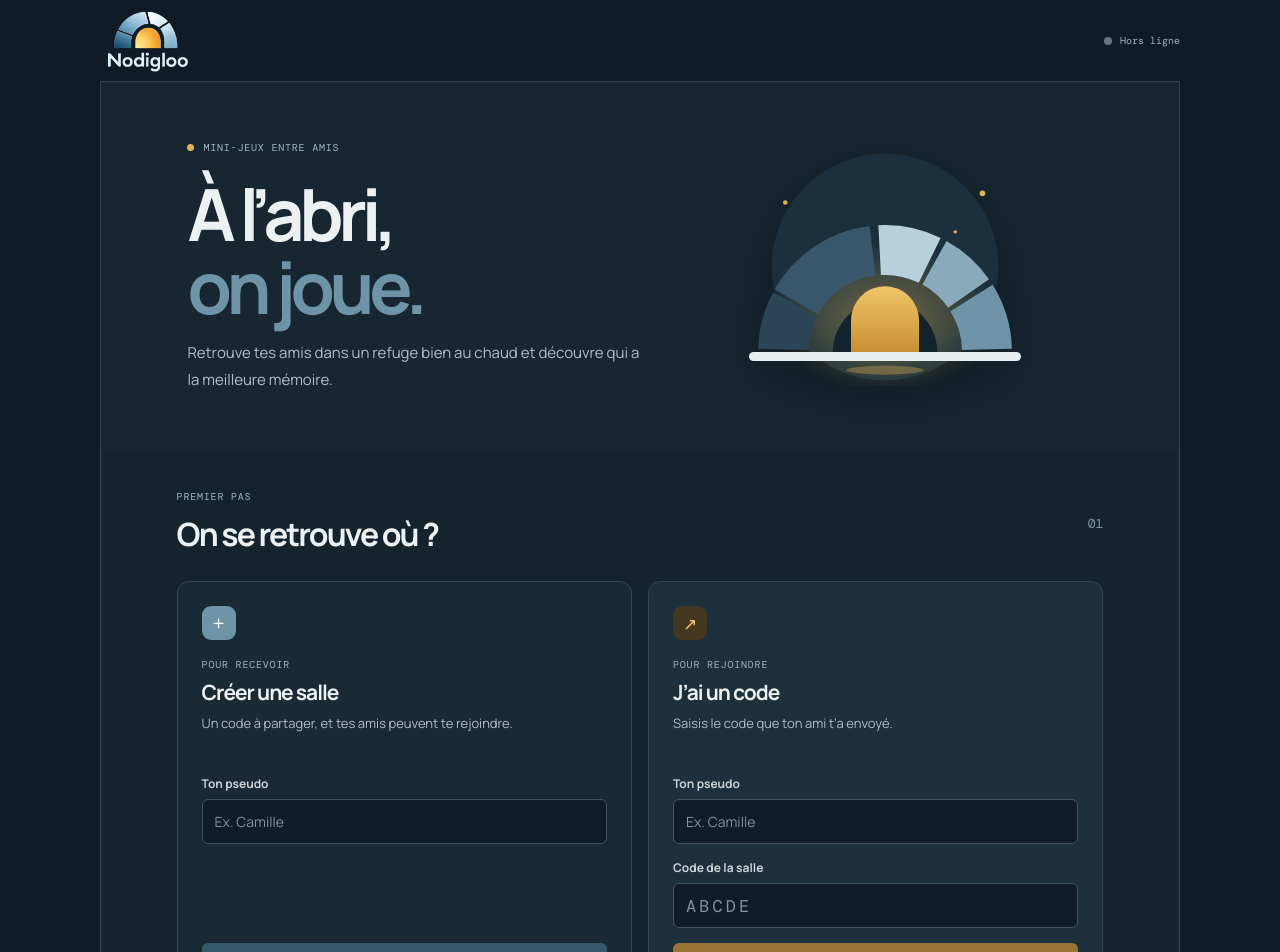
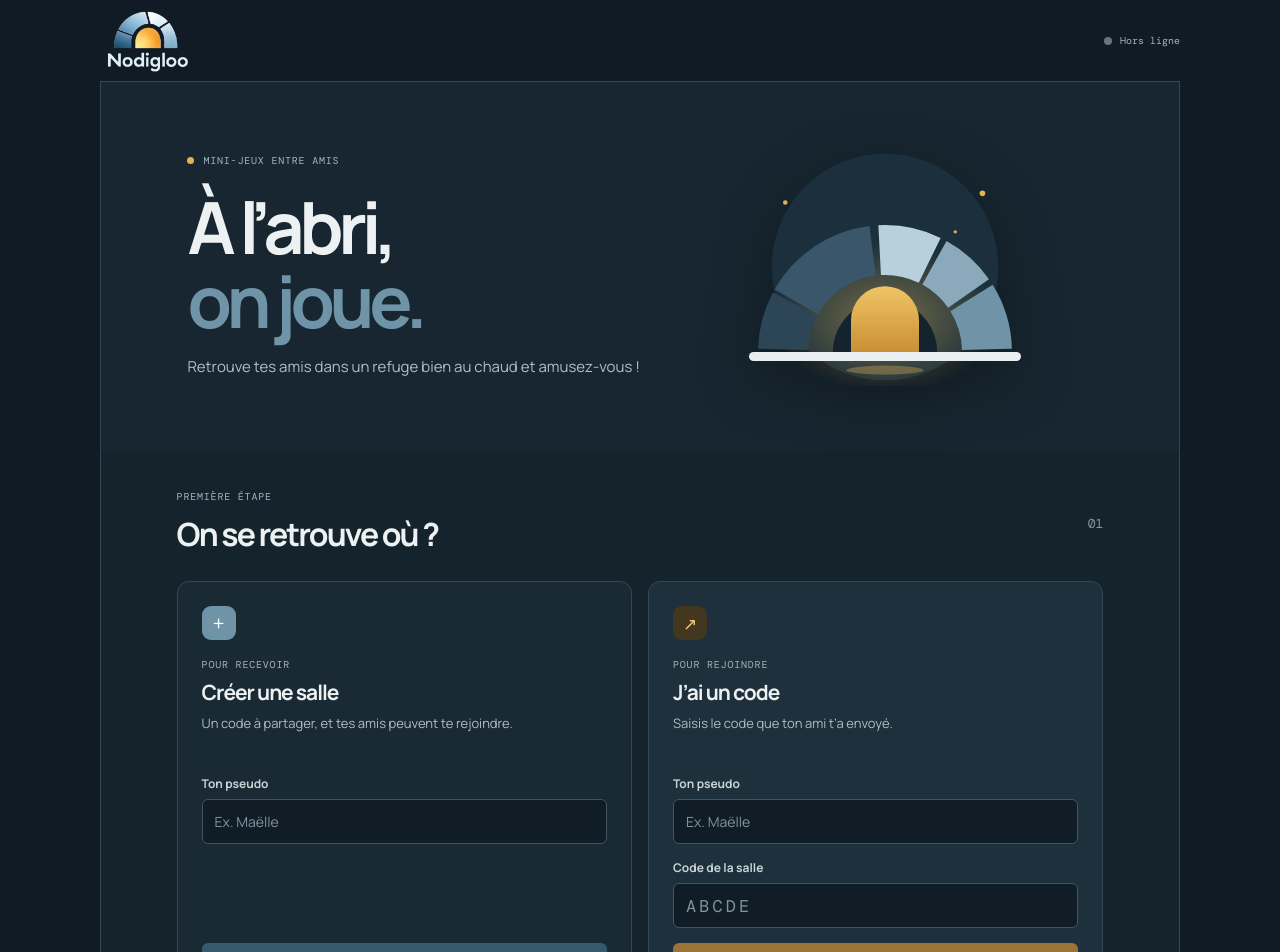
Before and after one commit to MaelleN95/nodigloo, a React (Vite) app in the folder apps/client/: page / in a window 1280 px wide. Shown: the top 952 px of the page. Built offline with nearby package versions, Linux system fonts and the light colour scheme; no server answers.

Commit message:
style: update the home and lobby wording

```diff
--- a/apps/client/index.html
+++ b/apps/client/index.html
@@ -7,7 +7,7 @@
     <link rel="icon" type="image/svg+xml" href="/favicon.svg" />
     <link rel="icon" type="image/png" href="/favicon.png" />
     <meta name="theme-color" content="#101b25" />
-    <meta name="description" content="Retrouve tes amis dans un refuge bien au chaud et joue au quiz Nodigloo." />
+    <meta name="description" content="Retrouve tes amis dans un refuge bien au chaud et joue des mini-jeux Nodigloo." />
     <title>Nodigloo</title>
 </head>
 
--- a/apps/client/src/components/HomeScreen.tsx
+++ b/apps/client/src/components/HomeScreen.tsx
@@ -69,8 +69,7 @@ export function HomeScreen() {
             <span>on joue.</span>
           </h1>
           <p className="description">
-            Retrouve tes amis dans un refuge bien au chaud et découvre qui a la
-            meilleure mémoire.
+            Retrouve tes amis dans un refuge bien au chaud et amusez-vous !
           </p>
         </div>
         <IglooIllustration />
@@ -85,7 +84,7 @@ export function HomeScreen() {
       <section className="entry-panel" aria-labelledby="entry-title">
         <div className="section-heading">
           <div>
-            <p className="eyebrow">PREMIER PAS</p>
+            <p className="eyebrow">PREMIÈRE ÉTAPE</p>
             <h2 id="entry-title">On se retrouve où ?</h2>
           </div>
           <span className="step-number" aria-hidden="true">
@@ -112,7 +111,7 @@ export function HomeScreen() {
               required
               value={nickname}
               onChange={(event) => setNickname(event.target.value)}
-              placeholder="Ex. Camille"
+              placeholder="Ex. Maëlle"
             />
             <button
               className="button button-primary"
@@ -142,7 +141,7 @@ export function HomeScreen() {
               required
               value={nickname}
               onChange={(event) => setNickname(event.target.value)}
-              placeholder="Ex. Camille"
+              placeholder="Ex. Maëlle"
             />
             <label htmlFor="room-code">Code de la salle</label>
             <input
--- a/apps/client/src/components/LobbyScreen.tsx
+++ b/apps/client/src/components/LobbyScreen.tsx
@@ -133,8 +133,8 @@ export function LobbyScreen({ room, playerId }: LobbyScreenProps) {
       )}
       <p className="description">
         {isHost
-          ? 'Partage le code avec tes amis. Le quiz peut commencer dès que vous êtes au moins deux.'
-          : 'La salle est prête. L’hôte lancera le quiz quand tout le monde sera arrivé.'}
+          ? 'Partage le code avec tes amis. La partie peut commencer dès que vous êtes au moins deux.'
+          : 'La salle est prête. L’hôte lancera la partie quand tout le monde sera arrivé.'}
       </p>
 
       <div className="players-heading">
@@ -175,7 +175,7 @@ export function LobbyScreen({ room, playerId }: LobbyScreenProps) {
             onClick={() => void startGame()}
             disabled={starting || leaving || connectedPlayers < MIN_PLAYERS}
           >
-            {starting ? 'Préparation…' : 'Lancer le quiz'}
+            {starting ? 'Préparation…' : 'Lancer la partie'}
             <span aria-hidden="true">↗</span>
           </button>
           {connectedPlayers < MIN_PLAYERS && (
```
